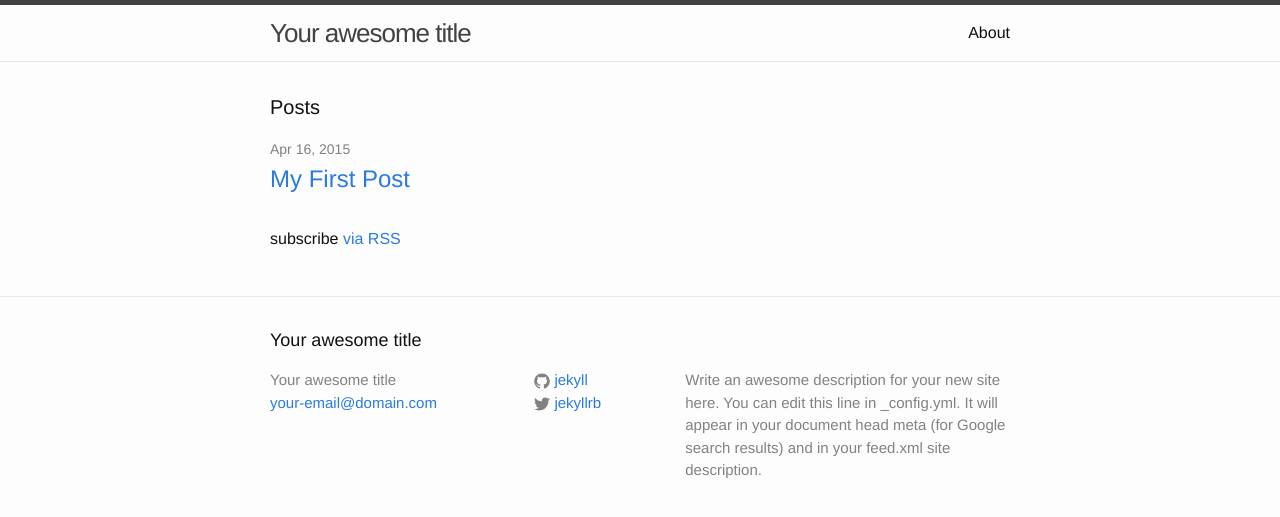
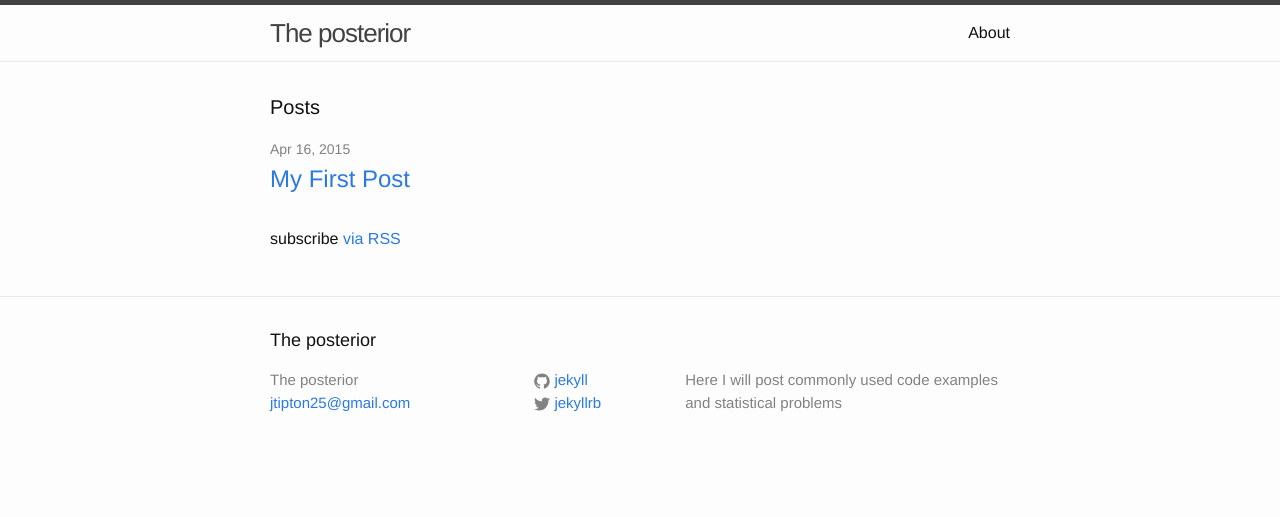
Before and after one commit to jtipton25/jtipton25.github.io-v0.1, a Jekyll site: the page built from index.html, in a window 1280 px wide. Shown: the top 517 px of the page. Built offline with Jekyll 4.4.1, drawn with Linux system fonts in a browser that asks for light colours.

Commit message:
updated config file

```diff
--- a/_config.yml
+++ b/_config.yml
@@ -1,10 +1,8 @@
 # Site settings
-title: Your awesome title
-email: your-email@domain.com
+title: The posterior
+email: jtipton25@gmail.com
 description: > # this means to ignore newlines until "baseurl:"
-  Write an awesome description for your new site here. You can edit this
-  line in _config.yml. It will appear in your document head meta (for
-  Google search results) and in your feed.xml site description.
+  Here I will post commonly used code examples and statistical problems
 baseurl: "" # the subpath of your site, e.g. /blog/
 url: "http://yourdomain.com" # the base hostname & protocol for your site
 twitter_username: jekyllrb
```
